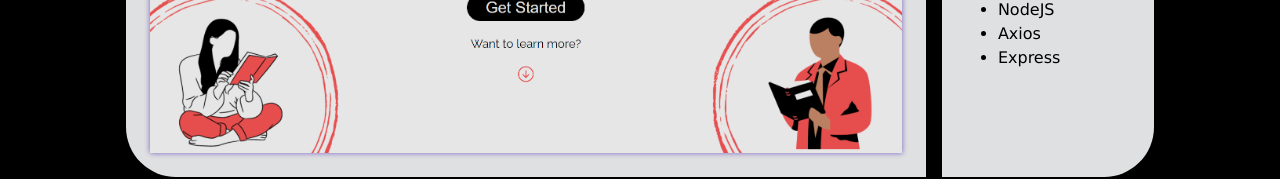
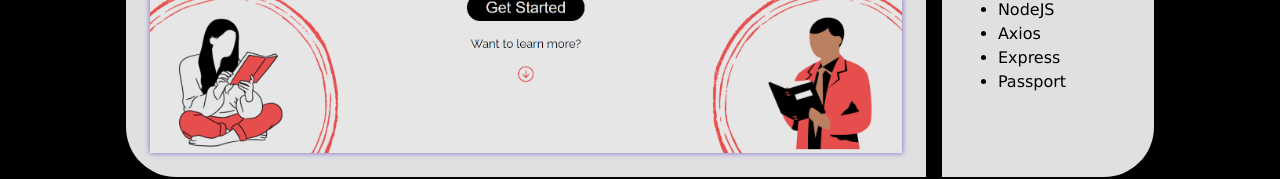
Before and after one commit to laynahwren/personal-site, a React (Create React App) app: page /#/project in a window 1280 px wide. Shown: the part 440-619 px from the top of the page. Built offline with nearby package versions, Linux system fonts and the light colour scheme.

Commit message:
minor updates

```diff
--- a/src/containers/project/Project.js
+++ b/src/containers/project/Project.js
@@ -31,6 +31,7 @@ const CurrentProject = () => {
                         <li>NodeJS</li>
                         <li>Axios</li>
                         <li>Express</li>
+                        <li>Passport</li>
                     </ul>
                 </div>
             </div>
```
Also changed, not shown: 1 other file (tests, documents, lock files or other folders).
